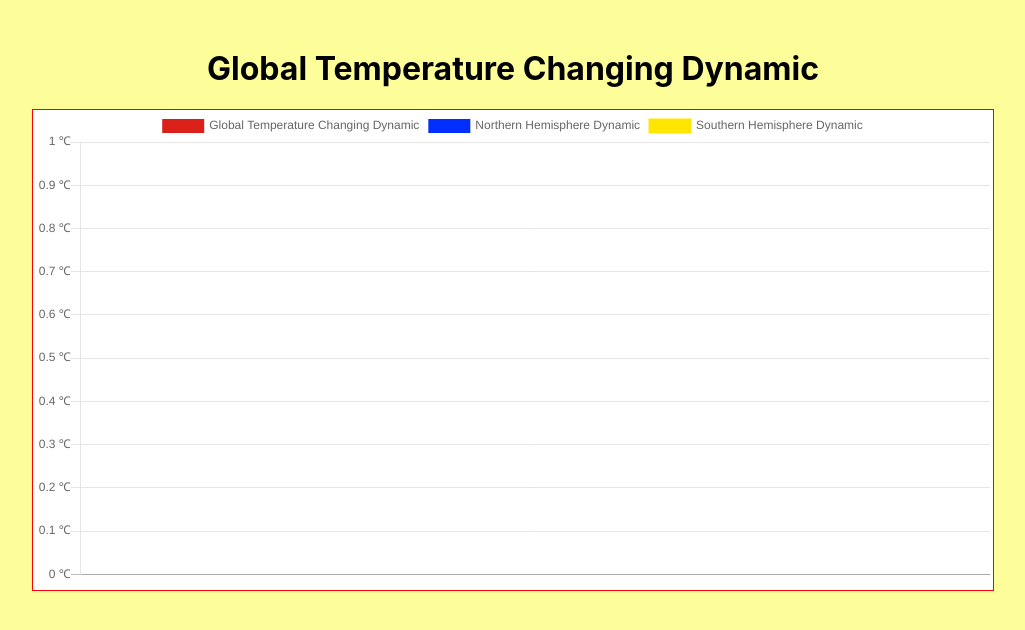
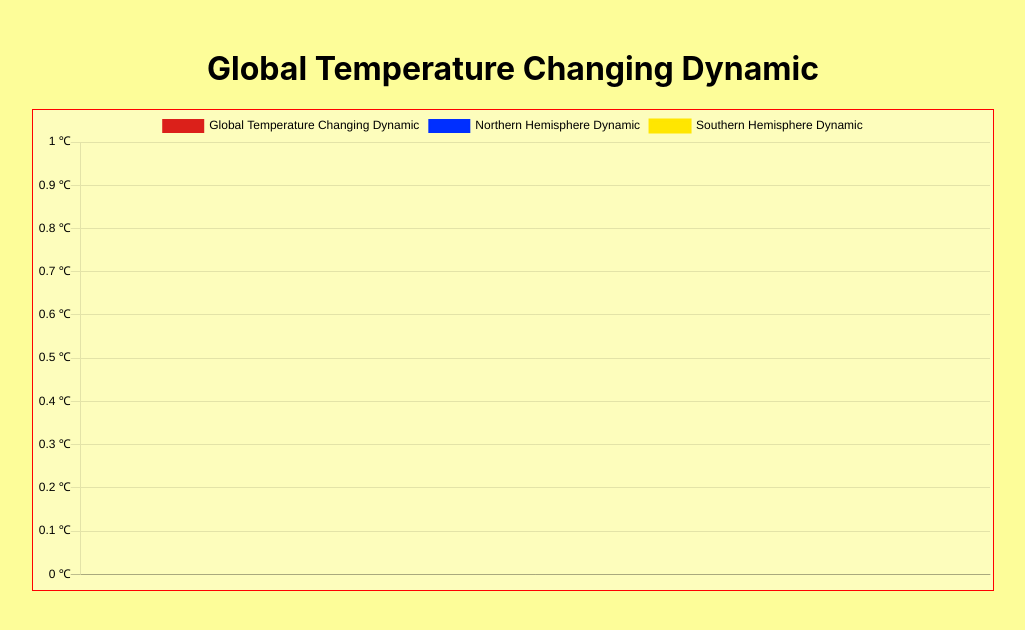
Before and after one commit to ragimovalik/global-warming, a plain HTML site: page index.html in a window 1280 px wide. Shown: the whole page, without its empty margins (127-1152 px from the left). Drawn offline with nearby package versions, Linux system fonts and the light colour scheme; no server answers.

Commit message:
some syntax errors fixed

```diff
--- a/js/global-warming.js
+++ b/js/global-warming.js
@@ -1,12 +1,15 @@
 const chartBox = document.getElementById("chart");
 const context = chartBox.getContext("2d");
 
+// const fillPattern = context.createPattern( )
+
 fetchData()
   .then((data) => parsedData(data))
-  .then((data) => mappedDate(data))
+  .then((data) => mappedData(data))
   .then(({ years, temps, nHemTemps, sHemTemps }) =>
     drawing(years, temps, nHemTemps, sHemTemps)
-  );
+  )
+  .catch((error) => console.log(error));
 
 async function fetchData() {
   const res = await fetch("./data/ZonAnn.Ts+dSST.csv");
@@ -22,7 +25,7 @@ function parsedData(data) {
   }).data;
 }
 
-function mappedDate(data) {
+function mappedData(data) {
   return data.reduce(
     (acc, entry) => {
       acc.years.push(entry.Year);
@@ -69,14 +72,28 @@ function drawing(years, temps, nHemTemps, sHemTemps) {
       ],
     },
     options: {
+      legend: {
+        labels: {
+          fontColor: "black",
+        },
+      },
+
       scales: {
         yAxes: [
           {
             ticks: {
               beginAtZero: false,
+              fontColor: "black",
               callback(value, index, values) {
                 return value + " ℃";
               },
+            },
+          },
+        ],
+        xAxes: [
+          {
+            ticks: {
+              fontColor: "black",
             },
           },
         ],
--- a/style.css
+++ b/style.css
@@ -20,7 +20,7 @@ body {
   width: 400px;
   height: 400px;
   outline: 1px solid red;
-  background-color: #ffffff;
+  background-color: rgba(252, 252, 241, 0.4);
 }
 
 .container {
```
